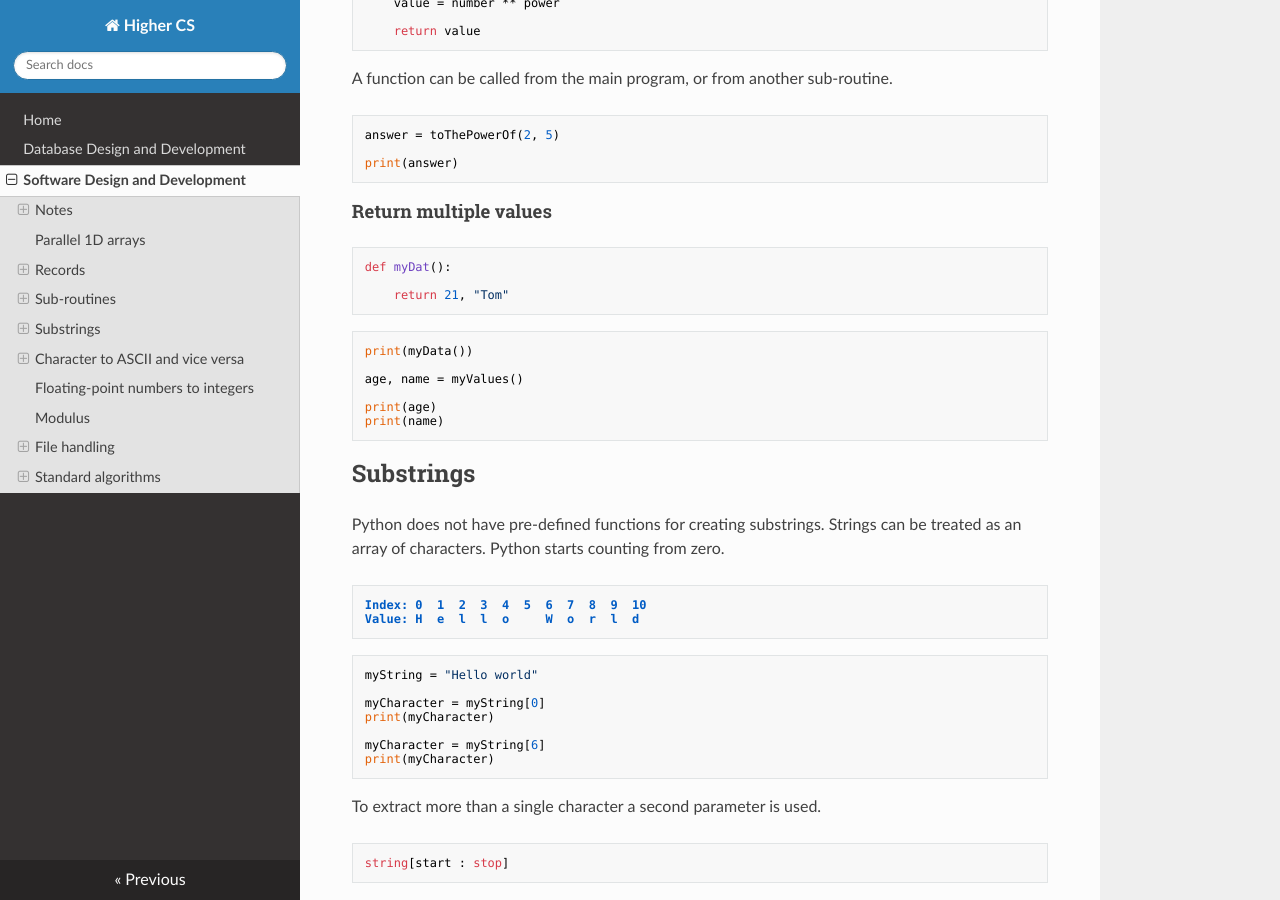
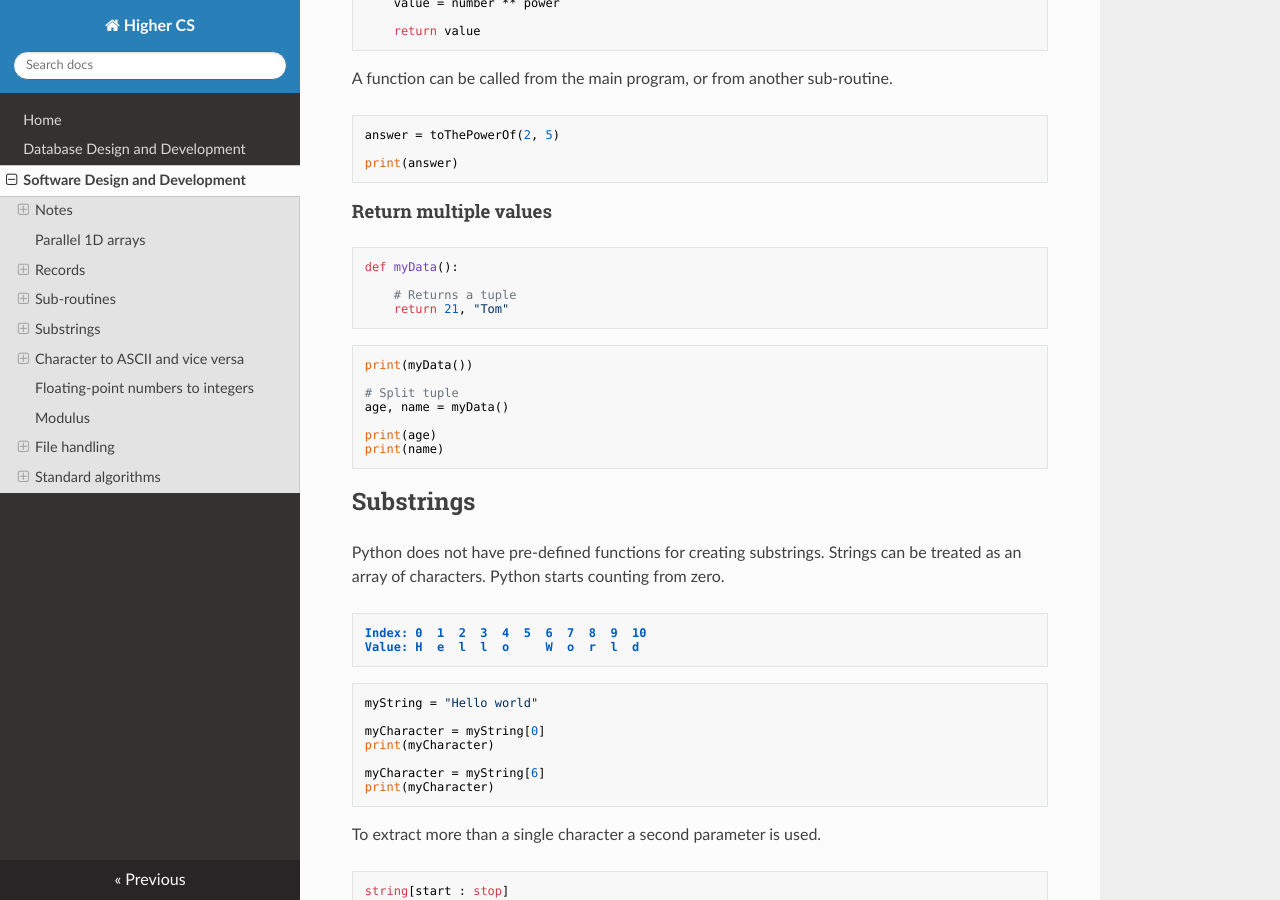
Before and after one commit to MrFriendCS/H-CS, an MkDocs documentation site: the page built from docs/H-CS-SDD.md, in a window 1280 px wide and 900 px high, scrolled down 2803 px. Built offline with MkDocs 1.6.1, drawn with Linux system fonts in a browser that asks for light colours; nearby versions of some CDN libraries.

Commit message:
docs/H-CS-SDD.md updated from https://stackedit.io/

````diff
--- a/docs/H-CS-SDD.md
+++ b/docs/H-CS-SDD.md
@@ -150,15 +150,17 @@ print(answer)
 #### Return multiple values
 
 ``` python
-def myDat():
+def myData():
 
+    # Returns a tuple
     return 21, "Tom"
 ```
 
 ``` python
 print(myData())
 
-age, name = myValues()
+# Split tuple
+age, name = myData()
 
 print(age)
 print(name)
````
Also changed, not shown: other parts of docs/H-CS-SDD.md (+1 -1 lines).
